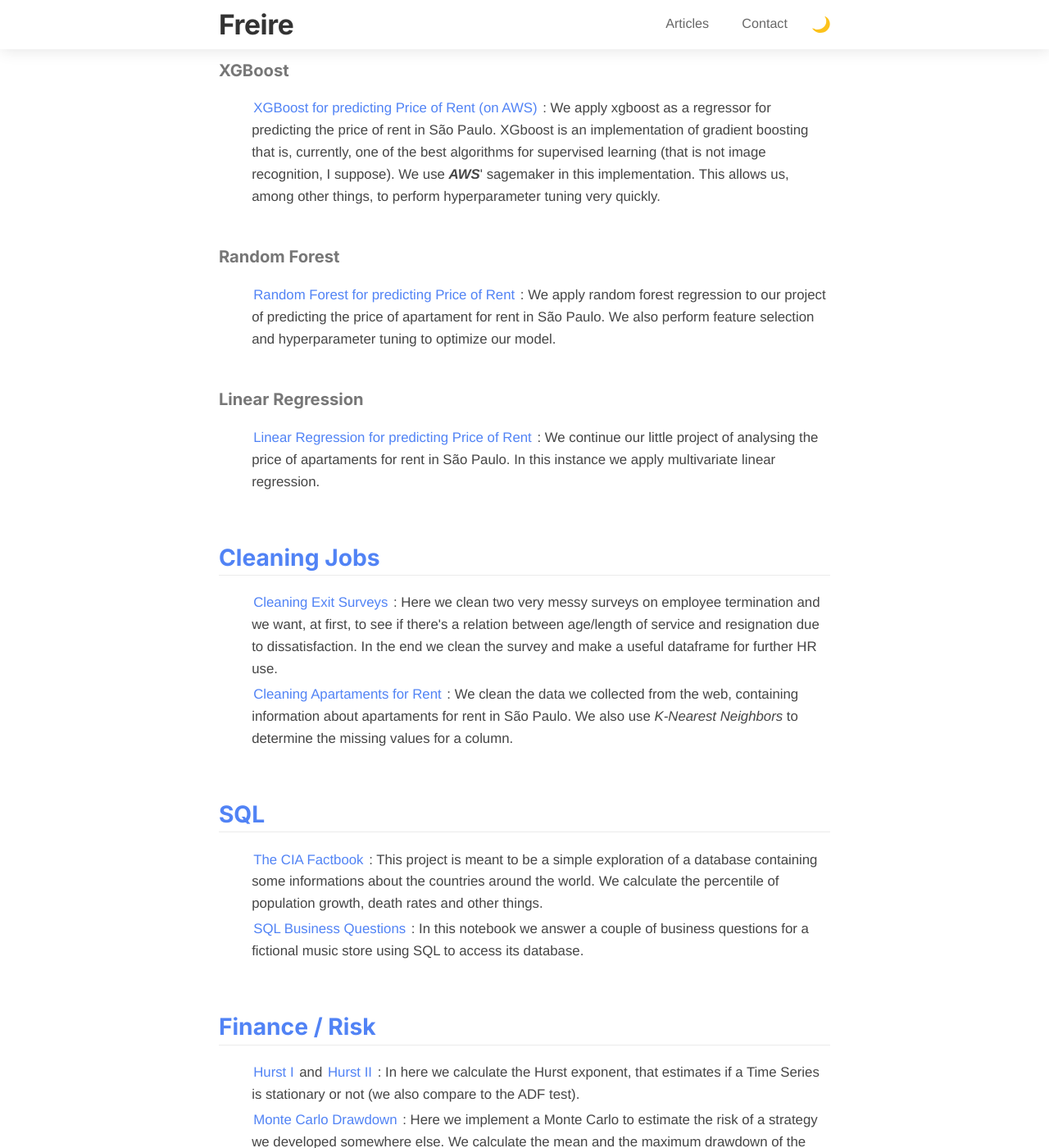
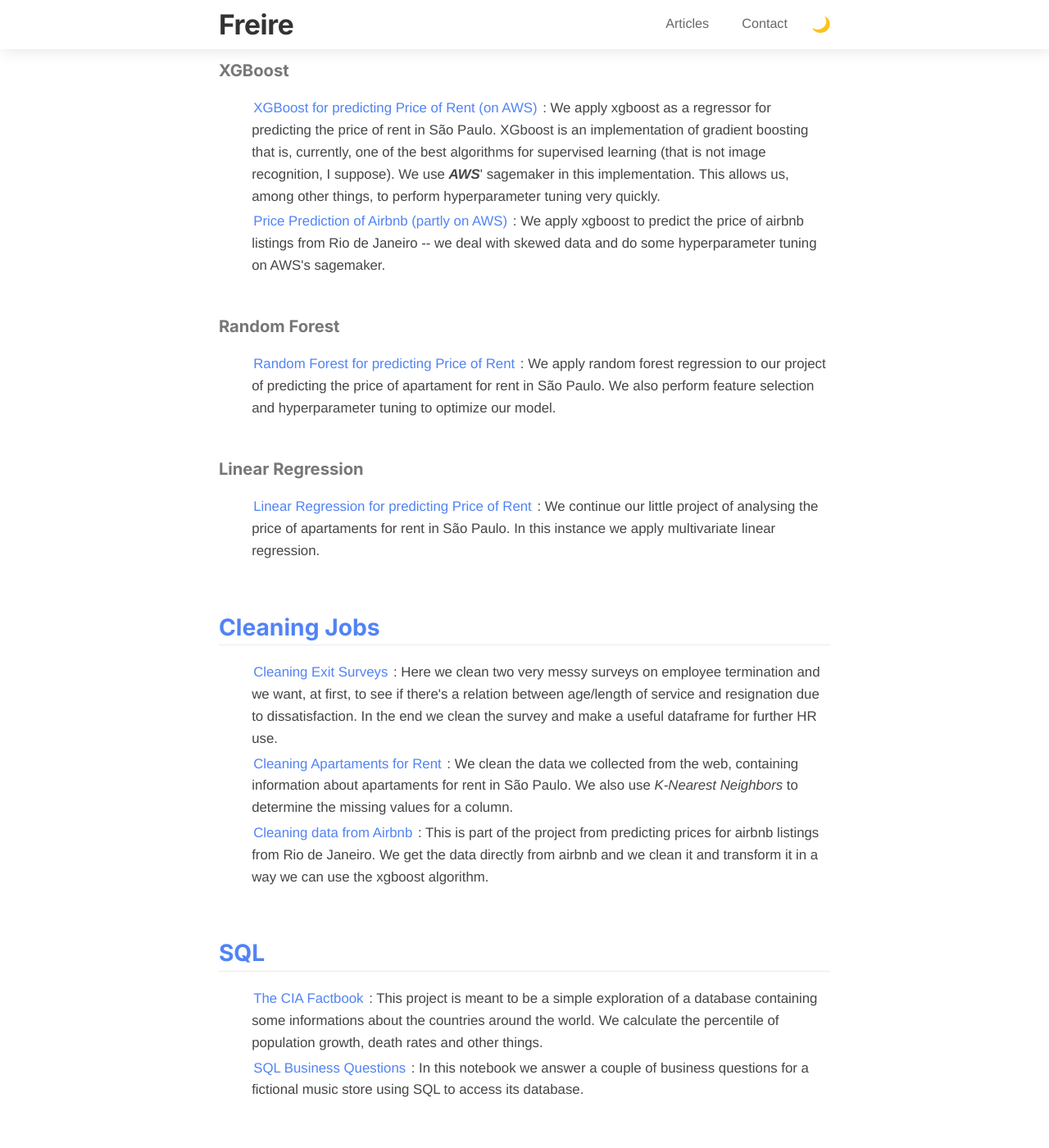
Before and after one commit to freirerene/freirerene.github.io, a Jekyll site: the page built from p.html, in a window 1280 px wide and 1400 px high, scrolled down 310 px. Shown: the whole window at 82% size. Built offline with Jekyll 4.4.1, drawn with Linux system fonts in a browser that asks for light colours; nearby versions of some CDN libraries.

Commit message:
Update p.html

```diff
--- a/p.html
+++ b/p.html
@@ -13,6 +13,8 @@ layout: default
 		<h4>XGBoost</h4>
 		<ul>
 	    <li><a href="https://github.com/freirerene/apartamentos_python/blob/main/apartamentos_xgboost.ipynb", target="_blank">XGBoost for predicting Price of Rent (on AWS)</a> : We apply xgboost as a regressor for predicting the price of rent in São Paulo. XGboost is an implementation of gradient boosting that is, currently, one of the best algorithms for supervised learning (that is not image recognition, I suppose). We use <i><b>AWS</b></i>' sagemaker in this implementation. This allows us, among other things, to perform hyperparameter tuning very quickly. </li>
+	   <li><a href="https://github.com/freirerene/airbnb", target="_blank">Price Prediction of Airbnb (partly on AWS)</a> : We apply xgboost to predict the price of airbnb listings from Rio de Janeiro -- we deal with skewed data and do some hyperparameter tuning on AWS's sagemaker. </li>
+
     </ul>
 		<h4>Random Forest</h4>
 		<ul>
@@ -29,6 +31,8 @@ layout: default
     <ul>
 	    <li><a href="https://github.com/freirerene/clean_exist_survey/blob/main/clean_exit_surveys.ipynb", target="_blank">Cleaning Exit Surveys</a> : Here we clean two very messy surveys on employee termination and we want, at first, to see if there's a relation between age/length of service and resignation due to dissatisfaction. In the end we clean the survey and make a useful dataframe for further HR use.</li>
 	    <li><a href="https://github.com/freirerene/apartamentos_python/blob/main/initial_cleaning.ipynb", target="_blank">Cleaning Apartaments for Rent</a> : We clean the data we collected from the web, containing information about apartaments for rent in São Paulo. We also use <i>K-Nearest Neighbors</i> to determine the missing values for a column.</li>
+	    	   <li><a href="https://github.com/freirerene/airbnb", target="_blank">Cleaning data from Airbnb</a> : This is part of the project from predicting prices for airbnb listings from Rio de Janeiro. We get the data directly from airbnb and we clean it and transform it in a way we can use the xgboost algorithm. </li>
+
     </ul>
 		<h2>SQL</h2>
 	<ul>
```
